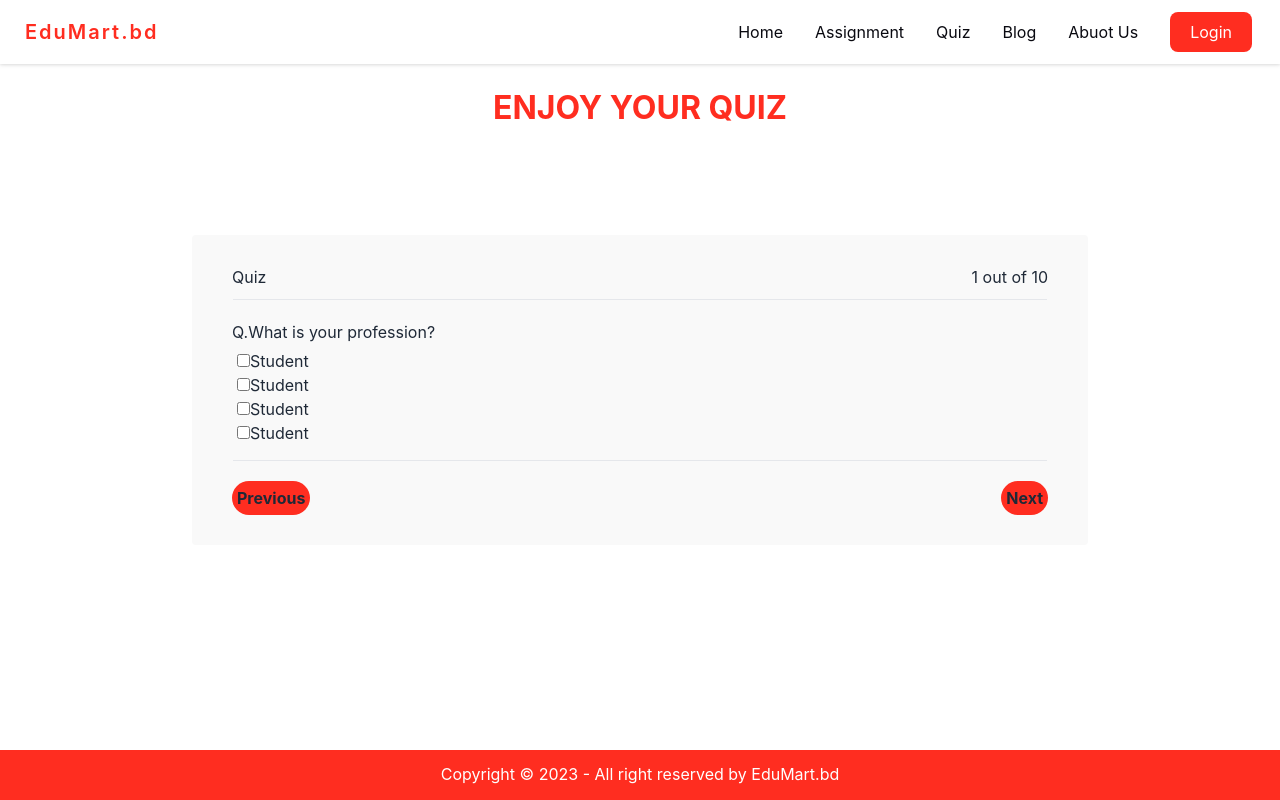
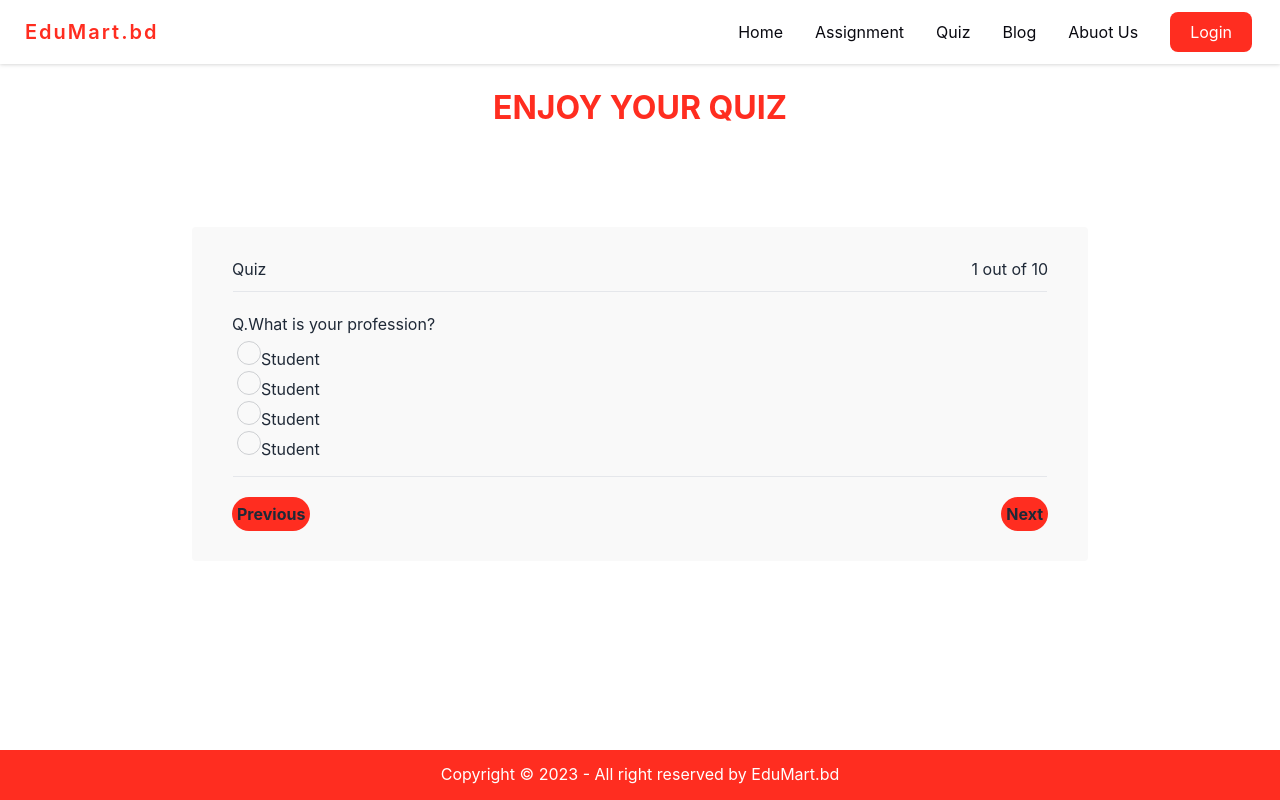
Before and after one commit to grsagor/lms-client-side, a React (Create React App) app: page /quiz in a window 1280 px wide. Built offline with nearby package versions, Linux system fonts and the light colour scheme; no server answers.

Commit message:
retouch the previous work

```diff
--- a/src/Routes/Routes.js
+++ b/src/Routes/Routes.js
@@ -6,6 +6,7 @@ import Register from "../Pages/Register/Register";
 import Post from "../Shared/Posts/Post/Post";
 import Assignment from "../Shared/Posts/Assignment/Assignment";
 import Quiz from "../Shared/Posts/Quiz/Quiz";
+import AddQuiz from "../Shared/Posts/Quiz/AddQuiz";
 
 export const router = createBrowserRouter([
 	{
@@ -36,6 +37,10 @@ export const router = createBrowserRouter([
 				path: "/quiz",
 				element: <Quiz></Quiz>,
 			},
+			{
+				path: "/addquiz",
+				element: <AddQuiz></AddQuiz>,
+			},
 		],
 	},
 ]);
--- a/src/Shared/Navbar/Navbar.js
+++ b/src/Shared/Navbar/Navbar.js
@@ -1,6 +1,8 @@
 import React, { useState } from 'react';
 import { Link } from 'react-router-dom';
 import '../../Styles/Styles.css';
+import { useContext } from 'react';
+import { AuthContext } from '../../Context/AuthProvider';
 
 const Navbar = () => {
     const [bgColor1, setBgColor1] = useState('white');
@@ -8,6 +10,8 @@ const Navbar = () => {
     const [bgColor3, setBgColor3] = useState('white');
     const [bgColor4, setBgColor4] = useState('white');
     const [bgColor5, setBgColor5] = useState('white');
+    const [bgColor6, setBgColor6] = useState('white');
+
 
     const mouseEvent1 = (color) => {
         setBgColor1(color);
@@ -24,21 +28,43 @@ const Navbar = () => {
     const mouseEvent5 = (color) => {
         setBgColor5(color);
     }
+    const mouseEvent6 = (color) => {
+        setBgColor6(color);
+    }
 
-    const menuItems = <>
-    <li><Link style={{backgroundColor: bgColor1}} onMouseDown={() => mouseEvent1('#FF2D20')} onMouseUp={() => mouseEvent1('white')} to='/'>Home</Link></li>
-    <li><Link style={{backgroundColor: bgColor2}} onMouseDown={() => mouseEvent2('#FF2D20')} onMouseUp={() => mouseEvent2('white')} to='/assignment'>Assignment</Link></li>
-    <li><Link style={{backgroundColor: bgColor4}} onMouseDown={() => mouseEvent4('#FF2D20')} onMouseUp={() => mouseEvent4('white')} to='/quiz'>Quiz</Link></li>
-    <li><Link style={{backgroundColor: bgColor3}} onMouseDown={() => mouseEvent3('#FF2D20')} onMouseUp={() => mouseEvent3('white')} to=''>Blog</Link></li>
-    <li><Link style={{backgroundColor: bgColor4}} onMouseDown={() => mouseEvent4('#FF2D20')} onMouseUp={() => mouseEvent4('white')} to=''>Abuot Us</Link></li>
-    <li><Link style={{backgroundColor: bgColor5}} onMouseDown={() => mouseEvent5('#FF2D20')} onMouseUp={() => mouseEvent5('white')} to='login'><button className="orange-bg text-white p-2 rounded-lg px-5">Login</button></Link></li>
-</>
+    const { user, logOut } = useContext(AuthContext);
+    console.log(user);
+    const handleLogOut = () => {
+        logOut()
+            .then()
+            .catch(error => {
+                console.log(error);
+            })
+        }
+        const menuItems = <>
+            <li><Link style={{ backgroundColor: bgColor1 }} onMouseDown={() => mouseEvent1('#FF2D20')} onMouseUp={() => mouseEvent1('white')} to='/'>Home</Link></li>
+            <li><Link style={{ backgroundColor: bgColor2 }} onMouseDown={() => mouseEvent2('#FF2D20')} onMouseUp={() => mouseEvent2('white')} to='/assignment'>Assignment</Link></li>
+            <li><Link style={{ backgroundColor: bgColor4 }} onMouseDown={() => mouseEvent4('#FF2D20')} onMouseUp={() => mouseEvent4('white')} to='/quiz'>Quiz</Link></li>
+            <li><Link style={{ backgroundColor: bgColor3 }} onMouseDown={() => mouseEvent3('#FF2D20')} onMouseUp={() => mouseEvent3('white')} to=''>Blog</Link></li>
+            <li><Link style={{ backgroundColor: bgColor4 }} onMouseDown={() => mouseEvent4('#FF2D20')} onMouseUp={() => mouseEvent4('white')} to=''>Abuot Us</Link></li>
+            {user ?
+                    <>
+                        <li><Link style={{ backgroundColor: bgColor6 }} onMouseDown={() => mouseEvent6('#FF2D20')} onMouseUp={() => mouseEvent6('white')} to=''><button className="orange-bg text-white p-2 rounded-lg px-5" onClick={handleLogOut}>LogOut</button></Link></li>
+                    </>
+                    :
+                    <>
+                        <li><Link style={{ backgroundColor: bgColor5 }} onMouseDown={() => mouseEvent5('#FF2D20')} onMouseUp={() => mouseEvent5('white')} to='login'><button className="orange-bg text-white p-2 rounded-lg px-5">Login</button></Link></li>
+
+                    </>
+            }
+        </>
+
 
     return (
         <div className="navbar drop-shadow">
             <div className="flex-1">
                 <Link className="btn btn-ghost normal-case text-xl font-grotesque leading-9 tracking-widest orange-text">
-EduMart.bd
+                    EduMart.bd
                 </Link>
             </div>
             <div className="flex-none secondary-text">
--- a/src/Shared/Posts/Assignment/Assignment.js
+++ b/src/Shared/Posts/Assignment/Assignment.js
@@ -1,21 +1,26 @@
 import React from 'react';
 import img1 from '../Assignment/images/task.png';
+import { useForm } from 'react-hook-form';
 
 
 const Assignment = () => {
+    const { register, handleSubmit } = useForm();
+
     return (
         <div className='p-10 rounded'>
-            <div className='main-part'>
+           <from onSubmit={handleSubmit()} >
+           <div className='main-part'>
                 <div className='heading-photo'>
                     <h1>ASSIGNMENT</h1>
                     <img src={img1} className='task-photo' />
                 </div>
                 <div className='add-submit'>
-                    <input type='file' id='file' className='inputfile' />
+                    <input {...register("add-assignment")} type='file' id='file' className='inputfile' />
                     <label for='file'>Choose file</label>
                     <button>Submit</button>
                 </div>
             </div>
+           </from>
         </div>
     );
 };
--- a/src/Shared/Posts/Post/Post.js
+++ b/src/Shared/Posts/Post/Post.js
@@ -7,11 +7,13 @@ import { MdQuiz } from "react-icons/md";
 import { SlLike } from "react-icons/sl";
 import { TfiComment } from "react-icons/tfi";
 import { BiLike, BiComment } from "react-icons/bi";
-
-
+import { useForm } from 'react-hook-form';
+import { Link } from 'react-router-dom';
 
 
 const Post = () => {
+    const { register, handleSubmit } = useForm();
+
     return (
         <div className='p-5 '>
             <div className='first grid grid-cols-12 gap-5'>
@@ -36,14 +38,15 @@ const Post = () => {
                 {/* *****************Mid Section****************** */}
 
                 <div className='col-span-6 rounded '>
+                    <form onSubmit={handleSubmit()}>
                     <div className='create-post'>
                         <div className='write-post gap-3 '>
                             <div >
                                 <img className='h-16 w-16 rounded-full ' src={img2} alt="" />
                             </div>
 
-                            <input type='text' value='Write something here!' id='create-post' />
-                            <input type='submit' value='POST' className='post-btn orange-bg' />
+                            <input {...register("text")} type='text' value='Write something here!' id='create-post' />
+                            <input {...register("post")} type='submit' value='POST' className='post-btn orange-bg' />
                         </div>
 
                         <hr className='w-20px' />
@@ -51,21 +54,21 @@ const Post = () => {
                         <div className='post-option'>
                             <div className='option-design'>
                                 <FaFileUpload></FaFileUpload>
-                                <input type='file' id='file' className='inputfile' />
+                                <input {...register("addfile")} type='file' id='file' className='inputfile' />
                                 <label for='file'>Add file</label>
                             </div>
                             <div className='option-design'>
                                 <FaTasks></FaTasks>
-                                <input type='file' id='file' className='inputfile' />
+                                <input {...register("addtask")} type='file' id='file' className='inputfile' />
                                 <label for='file'>Add Task</label>
                             </div>
                             <div className='option-design'>
                                 <MdQuiz></MdQuiz>
-                                <input type='file' id='file' className='inputfile' />
-                                <label for='file'>Add Quiz</label>
+                                <button><Link to='/addquiz'>Add Quiz</Link></button>
                             </div>
                         </div>
                     </div>
+                    </form>
                     {/* *********************************************Feeds*********************************************** */}
 
                     <div className='feeds'>
--- /dev/null
+++ b/src/Shared/Posts/Quiz/AddQuiz.js
@@ -0,0 +1,11 @@
+import React from 'react';
+
+const AddQuiz = () => {
+    return (
+        <div>
+            Here ,you can add quizes.
+        </div>
+    );
+};
+
+export default AddQuiz;
--- a/src/Shared/Posts/Quiz/Quiz.js
+++ b/src/Shared/Posts/Quiz/Quiz.js
@@ -2,7 +2,7 @@ import React from 'react';
 import { useForm } from 'react-hook-form';
 
 const Quiz = () => {
-    const { register, handleSubmit, formState: { errors } } = useForm();
+    const { register, handleSubmit} = useForm();
 
     return (
         <>
@@ -22,19 +22,19 @@ const Quiz = () => {
                     <h1>Q.What is your profession?</h1>
                     <div className="quiz-input">
                         <div>
-                        <input {...register("name")} type="checkbox" id='option1' className="checkoption" value='1' />
+                        <input {...register("first")} type="checkbox" id='option1' className="radio" value='1' />
                         <label for='option1'>Student</label>
                         </div>
                         <div>
-                        <input {...register("name")} type="checkbox" id='option1' className="checkoption" value='1' />
+                        <input {...register("second")} type="checkbox" id='option2' className="radio" value='1' />
                         <label for='option1'>Student</label>
                         </div>
                         <div>
-                        <input {...register("name")} type="checkbox" id='option1' className="checkoption" value='1' />
+                        <input {...register("third")} type="checkbox" id='option3' className="radio" value='1' />
                         <label for='option1'>Student</label>
                         </div>
                         <div>
-                        <input {...register("name")} type="checkbox" id='option1' className="checkoption" value='1' />
+                        <input {...register("fourth")} type="checkbox" id='option4' className="radio" value='1' />
                         <label for='option1'>Student</label>
                         </div>
                     </div>
```
